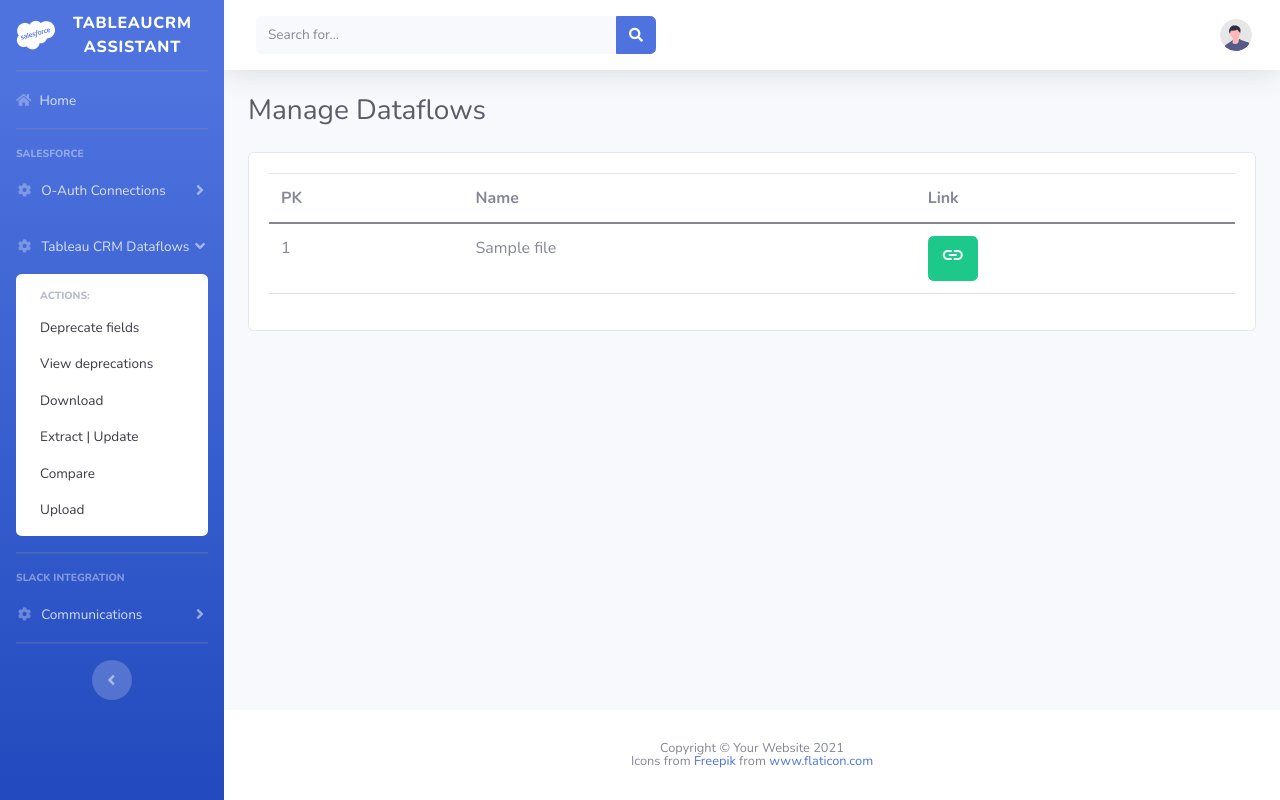
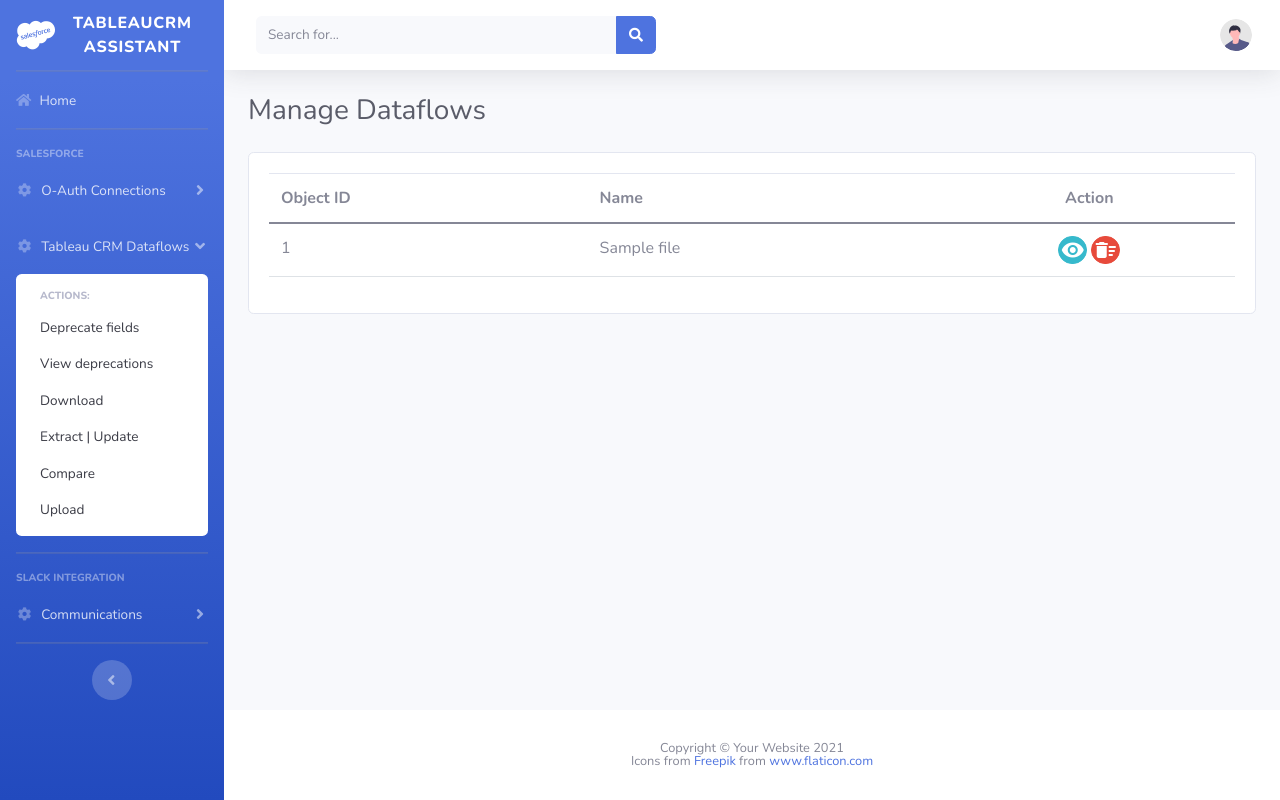
Before and after one commit to daniel-min-dma-partner/afd-app, a Django app: template main/templates/dataflow-manager/deprecate-fields/list.html in a window 1280 px wide. Run offline with Django 3.2, Linux system fonts and the light colour scheme; the template is opened without the code that fills it: most values are stand-ins (such as "Sample title", 1, 10 or a date in 2020); parts of the project's set-up code (start-up, migrations or seed data) failed here and were passed over; some libraries are stand-ins or nearby versions.

Commit message:
Implements deletion of the deprecation.

```diff
--- a/main/static/site/js/list-deprecation.js
+++ b/main/static/site/js/list-deprecation.js
@@ -28,3 +28,8 @@ $('.btn-show-diff').on('click', function (evt) {
         },
     });
 });
+
+$('.btn-remove-deprec').on('click', function () {
+    $('#delete-confirmation-md .modal-body').find('input[id="id-field"]').val($(this).data('id')).trigger('change');
+    $('#delete-confirmation-md .modal-body').find('input[id="name-field"]').val($(this).data('model-name')).trigger('change');
+});
--- a/main/templates/dataflow-manager/deprecate-fields/list.html
+++ b/main/templates/dataflow-manager/deprecate-fields/list.html
@@ -9,6 +9,7 @@
 {% block header-scripts %}
     <script>
         let show_diff_url = "{% url 'main:compare-deprecations' %}";
+        let remove_deprec_url = "{% url 'main:remove-deprecations' %}";
     </script>
 {% endblock header-scripts %}
 
@@ -25,9 +26,9 @@
                         <thead>
                         <tr>
                             {#                            <th class="text-center">Status</th>#}
-                            <th>PK</th>
+                            <th>Object ID</th>
                             <th>Name</th>
-                            <th>Link</th>
+                            <th class="text-center">Action</th>
                             {#                            <th>Instance</th>#}
                             {#                            <th>Oauth Flow Status</th>#}
                             {#                            <th>Access Token Created Date</th>#}
@@ -39,11 +40,19 @@
                         {% for object in list %}
                             <tr>
                                 <td class="pk">{{ object.pk }}</td>
-                                <td>{{ object.file.name|remove_prefix }}</td>
-                                <td>
+                                <td>{{ object.file.name }}</td>
+                                <td class="text-center">
                                     <a href="#"
-                                       rel="tooltip" class="btn btn-success btn-show-diff">
-                                        <i class="material-icons">link</i>
+                                       rel="tooltip" class="btn btn-info btn-circle btn-sm btn-show-diff"
+                                       title="Show Deprecation result">
+                                        <i class="material-icons">visibility</i>
+                                    </a>
+                                    <a href="#"
+                                       rel="tooltip" class="btn btn-danger btn-circle btn-sm btn-remove-deprec"
+                                       title="Remove deprecation"
+                                       data-id="{{ object.pk }}" data-model-name="{{ object.file.name }}"
+                                       data-toggle="modal" data-target="#delete-confirmation-md">
+                                        <i class="material-icons">delete_sweep</i>
                                     </a>
                                 </td>
                             </tr>
@@ -54,6 +63,54 @@
             </div>
         </div>
     </div>
+
+    <!-- Modal -->
+    <div class="modal fade" id="delete-confirmation-md" tabindex="-1" role="dialog"
+         aria-labelledby="exampleModalLabel"
+         aria-hidden="true">
+        <div class="modal-dialog modal-dialog-centered" role="document">
+            <div class="modal-content">
+                <div class="modal-header">
+                    <h5 class="modal-title" id="exampleModalLabel">Confirmation to delete</h5>
+                    <button type="button" class="close" data-dismiss="modal" aria-label="Close">
+                        <span aria-hidden="true">&times;</span>
+                    </button>
+                </div>
+                <form class="form-horizontal" method="post" action="{% url 'main:remove-deprecations' %}">
+                    <div class="modal-body">
+                        {% csrf_token %}
+                        <div class="form-row">
+                            <div class="form-group col-md-6">
+                                <label for="id-field">Object ID</label>
+                                <input name="id-field"
+                                       type="text"
+                                       class="form-control"
+                                       required
+                                       readonly
+                                       id="id-field"
+                                       placeholder="" value="">
+                            </div>
+                            <div class="form-group col-md-6">
+                                <label for="name-field">Object Name</label>
+                                <input name="name-field"
+                                       type="text"
+                                       class="form-control"
+                                       required
+                                       readonly
+                                       id="name-field"
+                                       placeholder="" value="">
+                            </div>
+                        </div>
+                    </div>
+                    <div class="modal-footer">
+                        <button type="button" class="btn btn-secondary" data-dismiss="modal">Cancel</button>
+                        <button type="submit" class="btn btn-danger" id="delete-btn">Delete
+                        </button>
+                    </div>
+                </form>
+            </div>
+        </div>
+    </div>
 {% endblock page-content %}
 
 {% block extra-scripts %}
--- a/main/urls.py
+++ b/main/urls.py
@@ -46,6 +46,7 @@ urlpatterns = [
             url(r'^$', main.DeprecateFieldsView.as_view(), name='deprecate-fields'),
             url(r'^view/$', main.ViewDeprecatedFieldsView.as_view(), name='view-deprecations'),
             url(r'^compare/$', main.ajax_compare_deprecation, name='compare-deprecations'),
+            url(r'^delete/$', main.ajax_delete_deprecation, name='remove-deprecations'),
         ])),
         url(r'^download/$', main.DownloadDataflowView.as_view(), name='download-dataflow'),
         url(r'^upload/$', main.UploadDataflowView.as_view(), name='upload-dataflow'),
```
Also changed, not shown: main/models.py (+7 -1 lines), main/views.py (+31 -0 lines).
